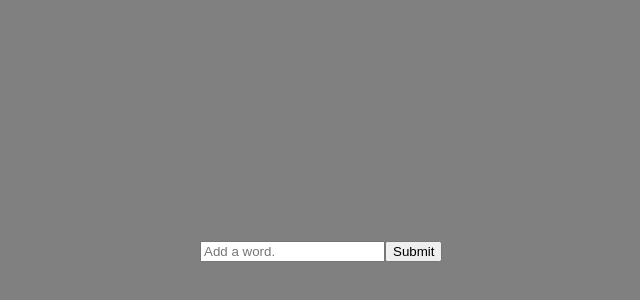
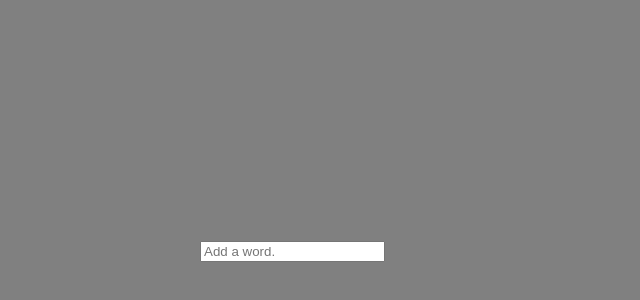
Before and after one commit to JacksonSmith43/Random_Small_React_Exercises, a React (Create React App) app: page / in a window 1280 px wide. Shown: the part 160-460 px from the top of the page, without its empty margins (440-1080 px from the left). Built offline with nearby package versions, Linux system fonts and the light colour scheme; the HTML template or start-up script is replaced by a standard one.

Commit message:
Got rid of the button.

```diff
--- a/src/App.css
+++ b/src/App.css
@@ -12,7 +12,3 @@
   top: 50%;
   left: 50%;
 }
-
-.input-button {
-
-}
--- a/src/App.js
+++ b/src/App.js
@@ -1,4 +1,4 @@
-import { use, useEffect, useRef, useState } from 'react';
+import { useEffect, useRef, useState } from 'react';
 import './App.css';
 
 function App() {
@@ -19,7 +19,7 @@
   }, [userInput.current]);
 
 
-  function checksReload(){
+  function checksReload() {
     if (performance.getEntriesByType("navigation")[0]?.type === "reload") { // Checks whether the page has been reloaded. /// Needed help here.
       setIsPageReloaded(true);
       console.log("Page reload.");
@@ -34,25 +34,9 @@
   return (
     <div className='input-local-storage-container'>
       <input ref={userInput} onChange={checksReload} value={`${isWordInputed ? JSON.parse(localStorage.getItem('userInput')) : ""}`} type='text' placeholder='Add a word.'></input>
-      <button className='input-button' onClick={handleButtonClick} >Submit</button>
     </div>
   );
 
-  function handleButtonClick() {
-    console.log("userInput: ", userInput.current.value);
-
-    if (userInput.current.value === "") {
-      setIsWordInputed(false);
-      console.log("Nothing has been inputed.");
-
-    } else {
-      setIsWordInputed(true);
-      setIsSavedWord(userInput.current.value);
-
-
-
-    }
-  }
 }
 
 export default App;
```
Also changed, not shown: public/index.html (+4 -4 lines), 1 other file (tests, documents, lock files or other folders).
